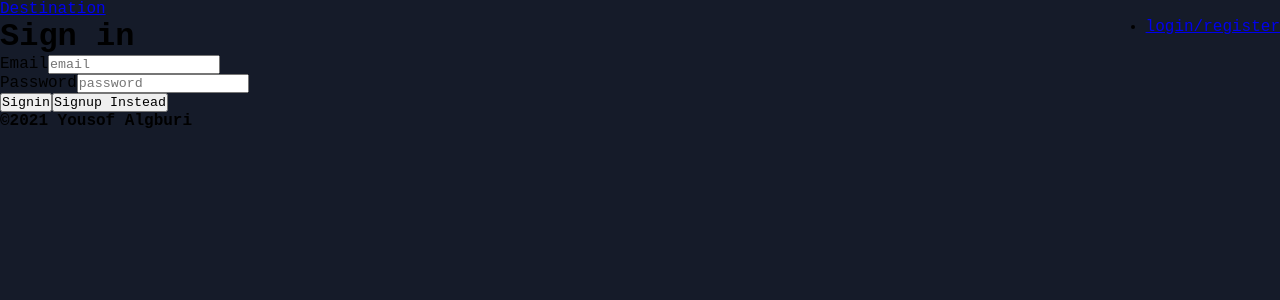
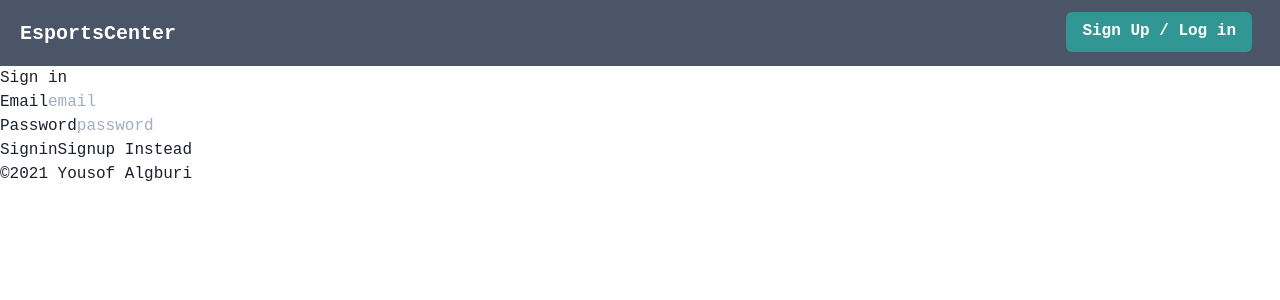
Before and after one commit to yousofalgburi/Destination-MERN-Stack, a React (Create React App) app in the folder frontend/: page /auth in a window 1280 px wide. Shown: the top 300 px of the page. Built offline with nearby package versions, Linux system fonts and the light colour scheme.

Commit message:
changes to navbar

```diff
--- a/frontend/package.json
+++ b/frontend/package.json
@@ -3,10 +3,14 @@
   "version": "0.1.0",
   "private": true,
   "dependencies": {
+    "@chakra-ui/react": "^1.8.8",
+    "@emotion/react": "^11.9.0",
+    "@emotion/styled": "^11.8.1",
     "@testing-library/jest-dom": "^5.16.1",
     "@testing-library/react": "^12.1.2",
     "@testing-library/user-event": "^13.5.0",
     "axios": "^0.24.0",
+    "framer-motion": "^6.2.9",
     "jwt-decode": "^3.1.2",
     "moment": "^2.29.1",
     "react": "^17.0.2",
--- a/frontend/src/api/index.js
+++ b/frontend/src/api/index.js
@@ -1,5 +1,5 @@
 import axios from 'axios'
-const API = axios.create({ baseURL: '' })
+const API = axios.create({ baseURL: 'http://localhost:5000/' })
 
 API.interceptors.request.use((req) => {
   if (localStorage.getItem('profile')) {
--- a/frontend/src/components/Navbar/Navbar.js
+++ b/frontend/src/components/Navbar/Navbar.js
@@ -1,8 +1,10 @@
-import React, { useState, useEffect } from 'react'
+import { useState, useEffect } from 'react'
 import { Link, useHistory, useLocation } from 'react-router-dom'
 import { useDispatch } from 'react-redux'
 import decode from 'jwt-decode'
-import * as actionType from '../../constants/actionTypes'
+import { LOGOUT } from '../../constants/actionTypes'
+
+import { Box, Flex, Spacer, Heading, Button, Text } from '@chakra-ui/react'
 
 const Navbar = () => {
     const [user, setUser] = useState(JSON.parse(localStorage.getItem('profile')))
@@ -11,7 +13,7 @@ const Navbar = () => {
     const history = useHistory()
 
     const logout = () => {
-        dispatch({ type: actionType.LOGOUT })
+        dispatch({ type: LOGOUT })
         setUser(null)
         history.push('/auth')
     }
@@ -26,20 +28,26 @@ const Navbar = () => {
     }, [location])
 
     return (
-        <>
-            <ul>
-                <li><Link to='/'>Destination</Link></li>
+        <Flex bg="gray.600" p={3}>
+            <Box p='2'>
+                <Heading color="white" size='md'><Link to='/'>EsportsCenter</Link></Heading>
+            </Box>
 
-                <div style={{ float: 'right'}}>
-                    { user?.result ? (
-                        <>
-                            <h2>Welcome! {user?.result.name}</h2>
-                            <button onClick={logout}>logout</button>
-                        </>
-                    ) : <li><Link to='/auth'>login/register</Link></li>}
-                </div>
-            </ul>
-        </>
+            <Spacer />
+
+            <Box>
+                {user?.result ? (
+                    <>
+                        <Text>Welcome! {user?.result.name}</Text>
+                        <Button onClick={logout}>Logout</Button>
+                    </>
+                ) : (
+                    <>
+                        <Button colorScheme='teal' mr='4'><Link to='/auth'>Sign Up / Log in</Link></Button>
+                    </>
+                )}
+            </Box>
+        </Flex>
     )
 }
 
--- a/frontend/src/index.js
+++ b/frontend/src/index.js
@@ -1,7 +1,7 @@
-import React from 'react';
 import ReactDOM from 'react-dom';
 import App from './App';
 import './index.css'
+import { ChakraProvider } from '@chakra-ui/react'
 
 // REDUX
 import { Provider } from 'react-redux'
@@ -11,4 +11,10 @@ import { reducers } from './reducers'
 
 const store = createStore(reducers, {}, compose(applyMiddleware(thunk)))
 
-ReactDOM.render(<Provider store={store}><App /></Provider>, document.getElementById('root'))
+ReactDOM.render(
+    <Provider store={store}>
+        <ChakraProvider>
+            <App />
+        </ChakraProvider>
+    </Provider>
+, document.getElementById('root'))
```
Also changed, not shown: 2 other files (tests, documents, lock files or other folders).
